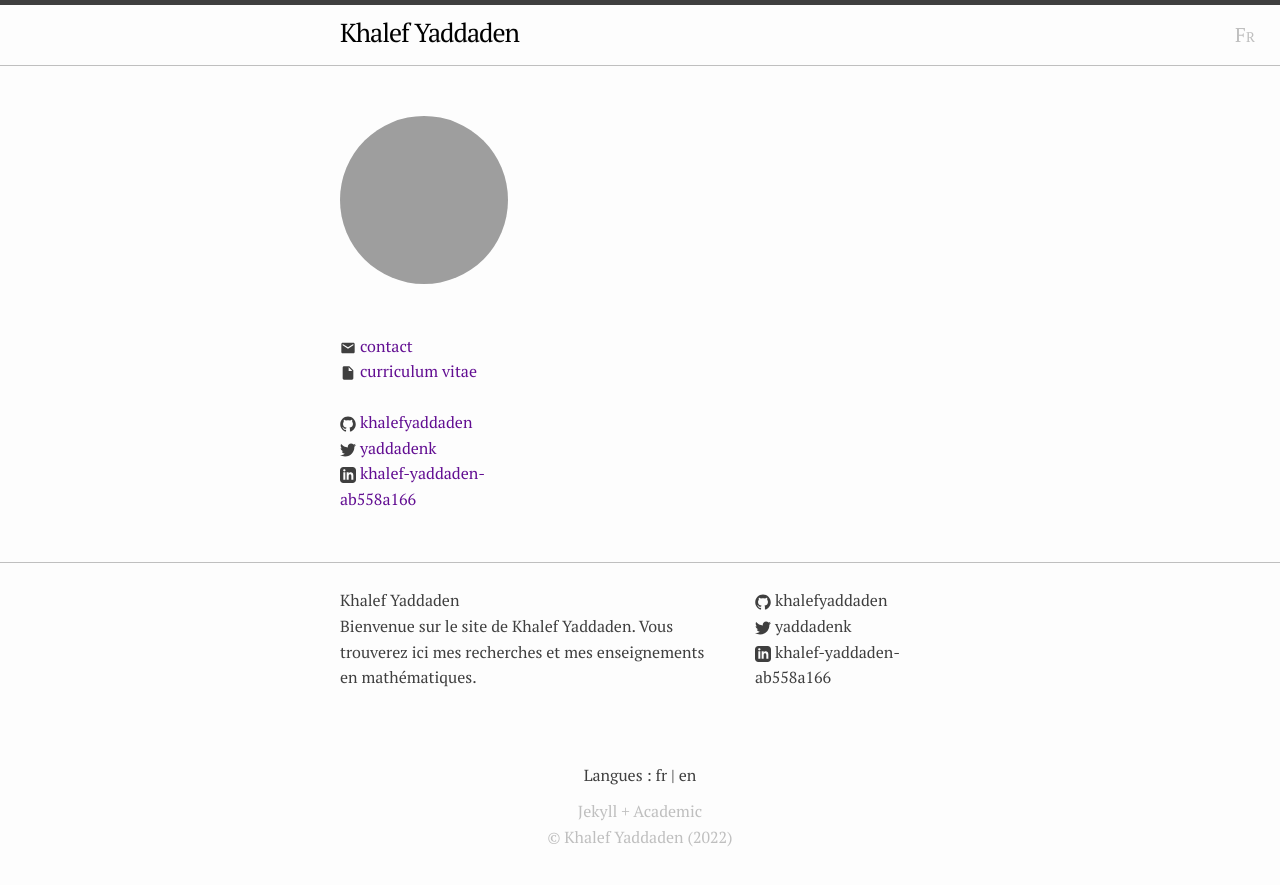
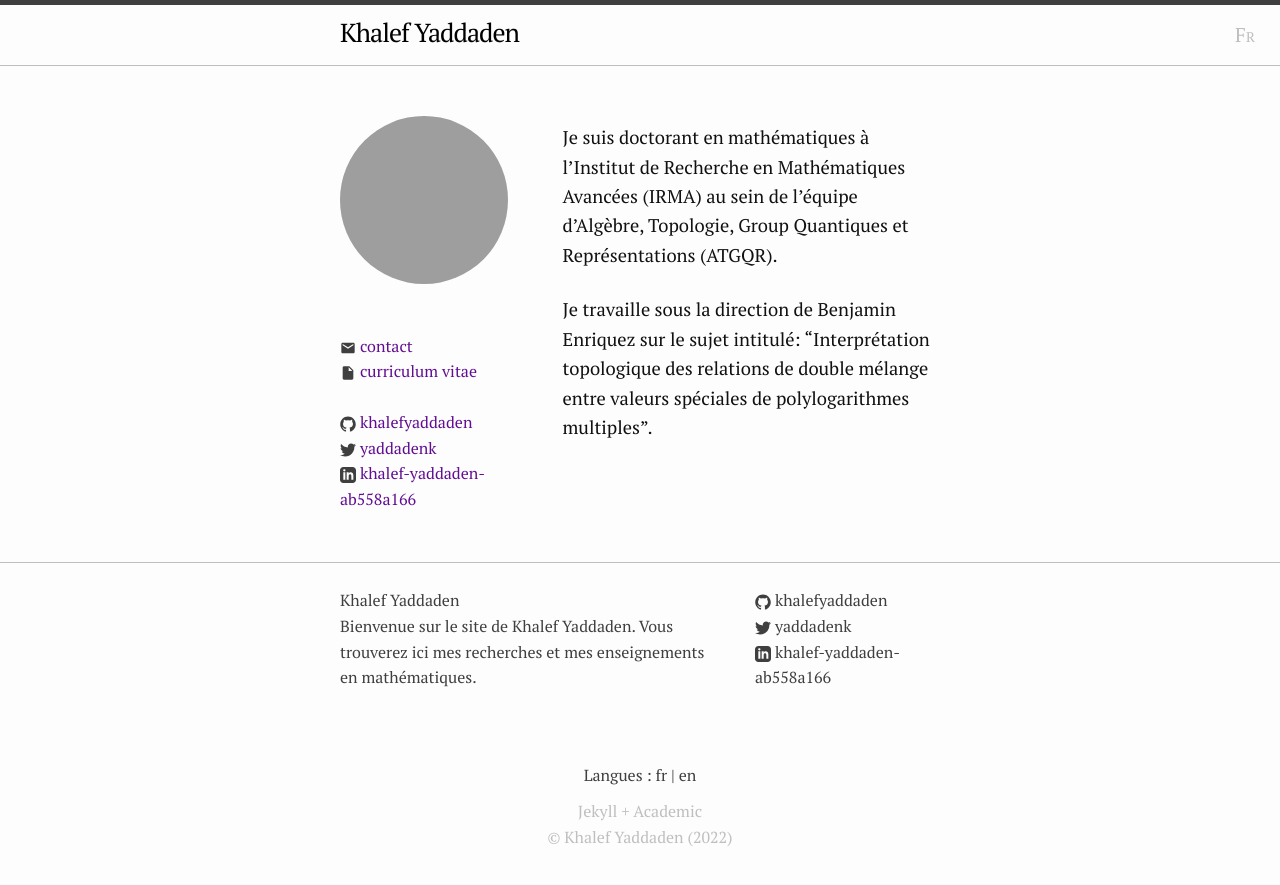
Before and after one commit to khalefyaddaden/khalefyaddaden.github.io, a Jekyll site: the page built from index.fr.md, in a window 1280 px wide. Shown: the top 885 px of the page. Built offline with Jekyll 4.4.1, drawn with Linux system fonts in a browser that asks for light colours; grey boxes are pictures that could not be loaded.

Commit message:
update index

```diff
--- a/index.fr.md
+++ b/index.fr.md
@@ -5,3 +5,9 @@
 layout: about
 lang: fr
 ---
+Je suis doctorant en mathématiques à l'Institut de Recherche en Mathématiques Avancées (IRMA)
+au sein de l'équipe d'Algèbre, Topologie, Group Quantiques et Représentations (ATGQR).
+
+Je travaille sous la direction de Benjamin Enriquez sur le sujet intitulé:
+"Interprétation topologique des relations de double mélange entre valeurs
+spéciales de polylogarithmes multiples".
```
Also changed, not shown: index.md (+5 -0 lines).
